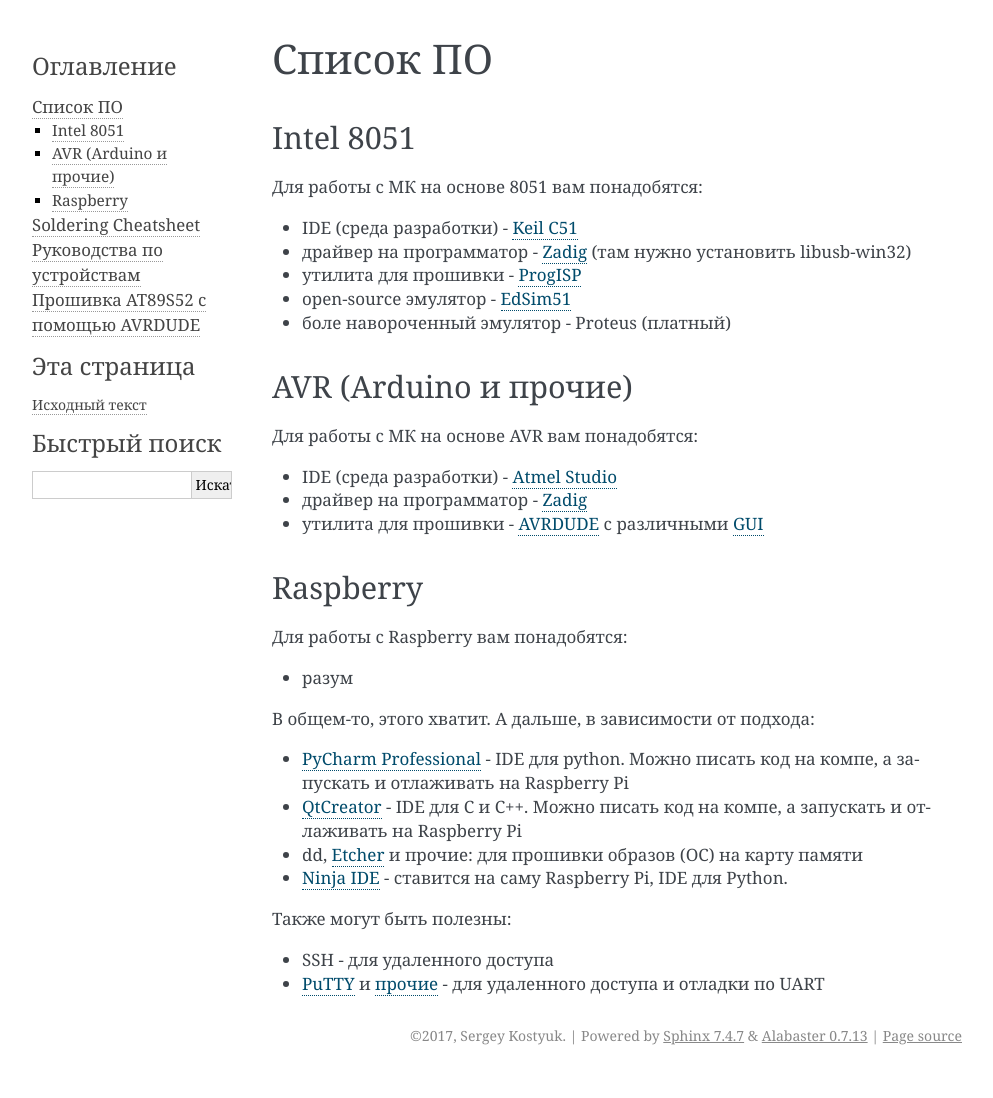
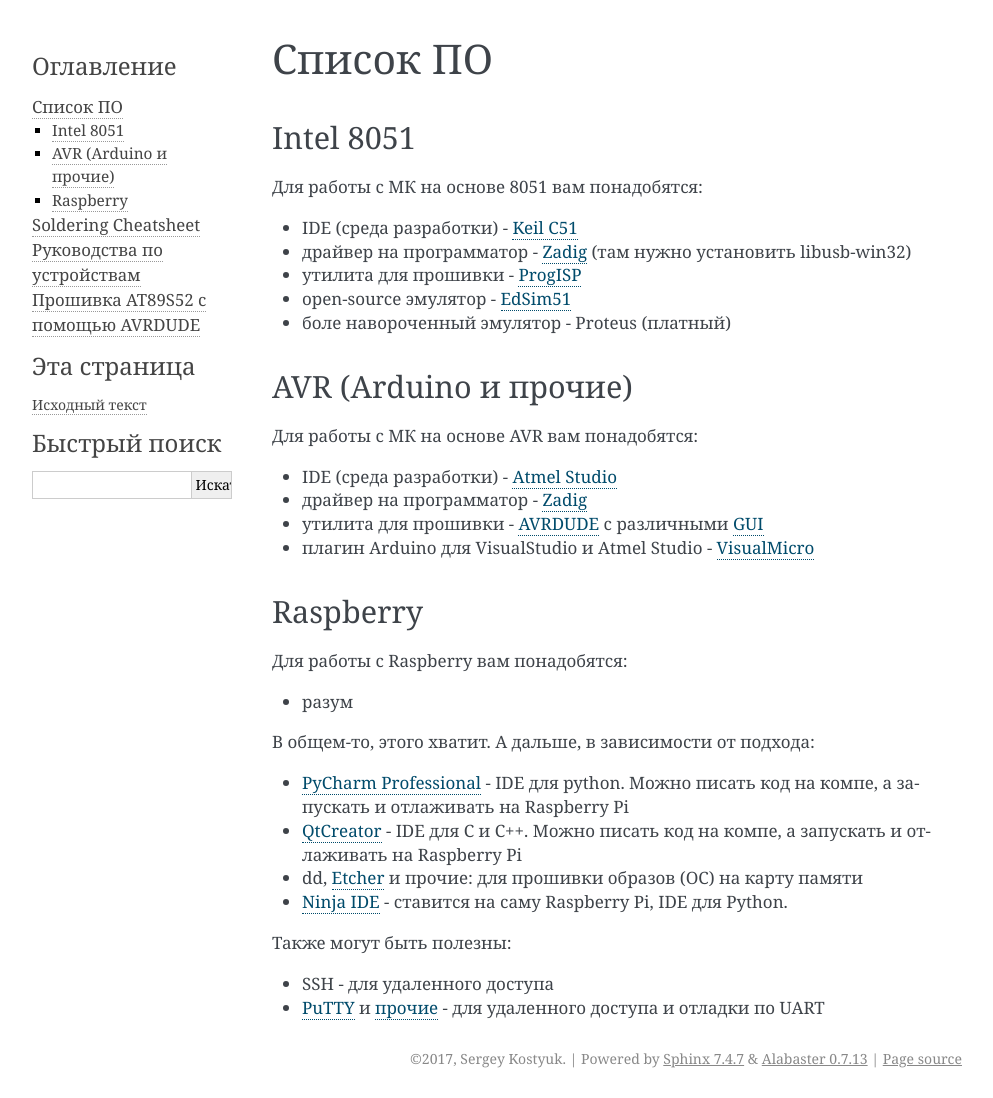
Before and after one commit to crtv-club/crtv_club, a Sphinx documentation site: the page built from docs/source/list_of_software.rst, in a window 1280 px wide. Shown: the whole page, without its empty margins (148-1141 px from the left). Built offline with Sphinx 7.4.7, drawn with Linux system fonts in a browser that asks for light colours; before the commit the page ends 1075 px from its top, so only the background shows below that.

Commit message:
Added a link to VisualMicro VS plugin

```diff
--- a/docs/source/list_of_software.rst
+++ b/docs/source/list_of_software.rst
@@ -20,6 +20,7 @@
 - IDE (среда разработки) - `Atmel Studio <http://www.microchip.com/development-tools/atmel-studio-7>`_
 - драйвер на программатор - `Zadig <http://zadig.akeo.ie/>`_
 - утилита для прошивки - `AVRDUDE <http://www.electrodragon.com/w/ProgISP>`_ с различными `GUI <http://blog.zakkemble.co.uk/avrdudess-a-gui-for-avrdude/>`_
+- плагин Arduino для VisualStudio и Atmel Studio - `VisualMicro <https://www.visualmicro.com/>`_
 
 Raspberry
 ---------
```
